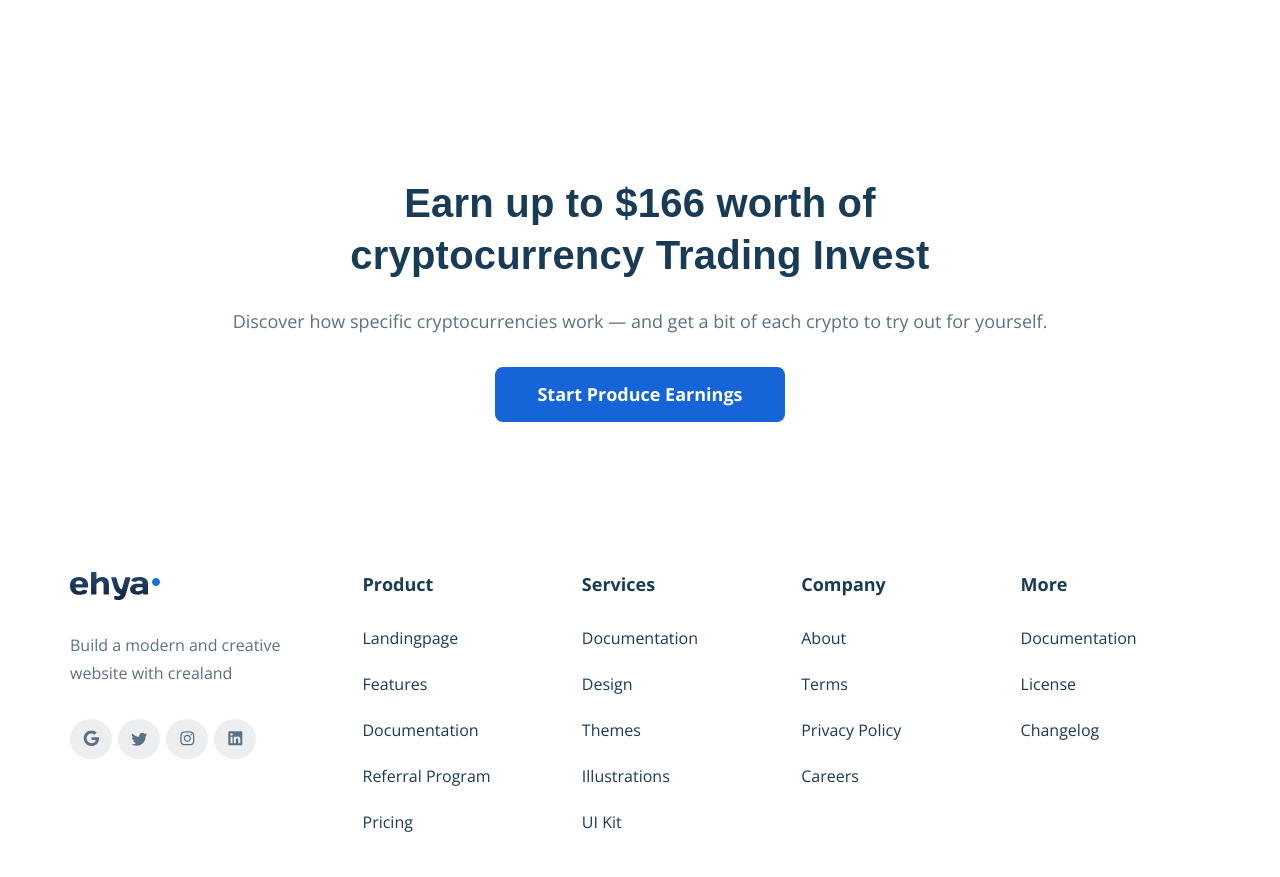
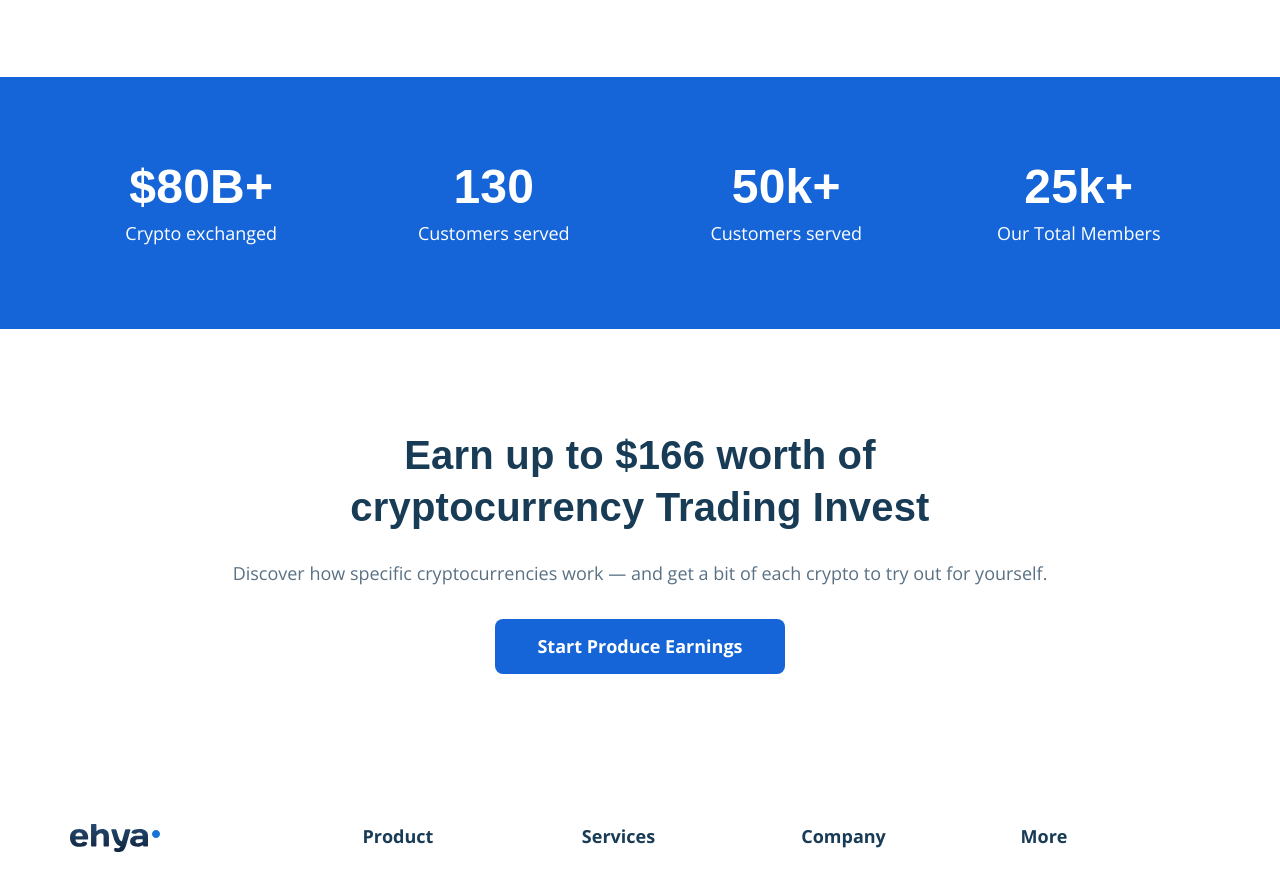
Before and after one commit to vasiatca/ehya-cryptocurrency, a plain HTML site: page index.html in a window 1280 px wide. Shown: the part 1646-2523 px from the top of the page. Drawn offline with nearby package versions, Linux system fonts and the light colour scheme; a web font is replaced by a local one.

Commit message:
create: information

```diff
--- a/index.html
+++ b/index.html
@@ -508,6 +508,29 @@
       </div>
     </div>
 
+    <div class="information">
+      <div class="container">
+        <div class="row">
+          <div class="col-3">
+            <h2>$80B+</h2>
+            <p>Crypto exchanged</p>
+          </div>
+          <div class="col-3">
+            <h2>130</h2>
+            <p>Customers served</p>
+          </div>
+          <div class="col-3">
+            <h2>50k+</h2>
+            <p>Customers served</p>
+          </div>
+          <div class="col-3">
+            <h2>25k+</h2>
+            <p>Our Total Members</p>
+          </div>
+        </div>
+      </div>
+    </div>
+
     <div class="action">
       <div class="container">
         <div class="fow">
--- a/styles/action.css
+++ b/styles/action.css
@@ -31,11 +31,12 @@
   height: 55px;
   border-radius: 8px;
   border: none;
-  background: #1565D8;
+  background: var(--primary);
   font-weight: 700;
   font-size: 18px;
   line-height: 25px;
   text-align: center;
   color: #FFFFFF;
   padding: 0;
+  cursor: pointer;
 }
--- /dev/null
+++ b/styles/information.css
@@ -0,0 +1,23 @@
+.information {
+  background: var(--primary);
+  padding: 80px 0;
+  text-align: center;
+}
+
+.information h2 {
+  font-family: var(--font-secondary);
+  font-style: normal;
+  font-weight: 700;
+  font-size: 48px;
+  line-height: 60px;
+  text-align: center;
+  letter-spacing: 0.2px;
+  color: #FFFFFF;
+}
+
+.information p {
+  font-size: 18px;
+  line-height: 32px;
+  text-align: center;
+  color: #FFFFFF;
+}
--- a/styles/main.css
+++ b/styles/main.css
@@ -12,3 +12,4 @@
 @import 'navigation.css';
 @import 'benefit.css';
 @import 'action.css';
+@import 'information.css';
```
